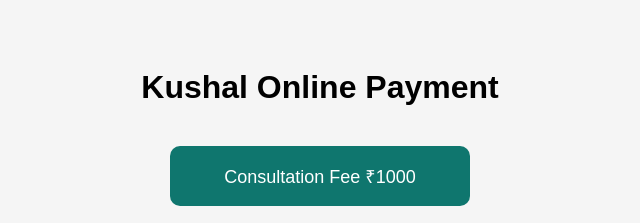
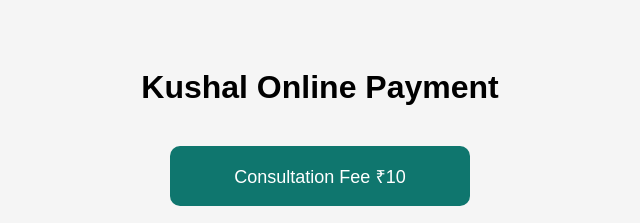
Before and after one commit to kushalhomeocare-khc/payu-backend, a website: page index.html in a window 1280 px wide. Shown: the top 223 px of the page, 320-960 px from the left. Drawn offline with Linux system fonts and the light colour scheme.

Commit message:
Update index.html

```diff
--- a/index.html
+++ b/index.html
@@ -58,7 +58,7 @@ opacity:0.9;
 <input type="hidden" name="furl" id="furl">
 
 <button type="button" onclick="startPayment('CONSULTATION')">
-Consultation Fee ₹1000
+Consultation Fee ₹10
 </button>
 
 <br>
```
